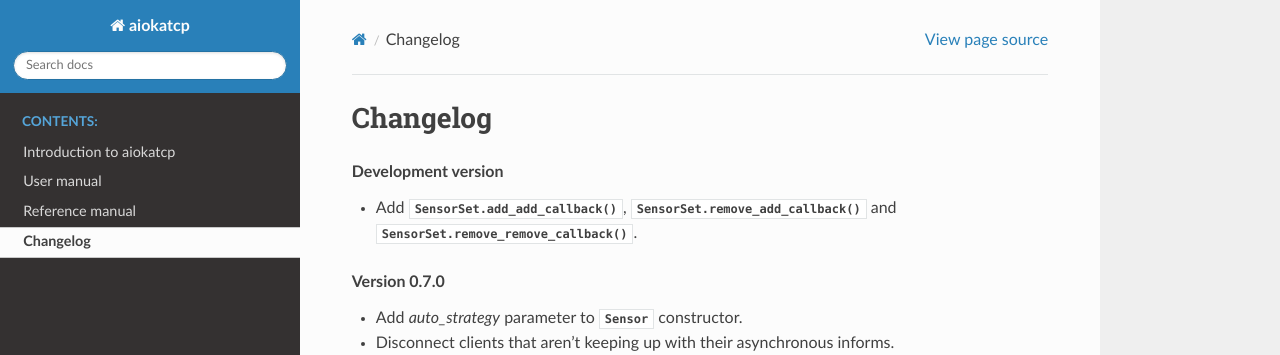
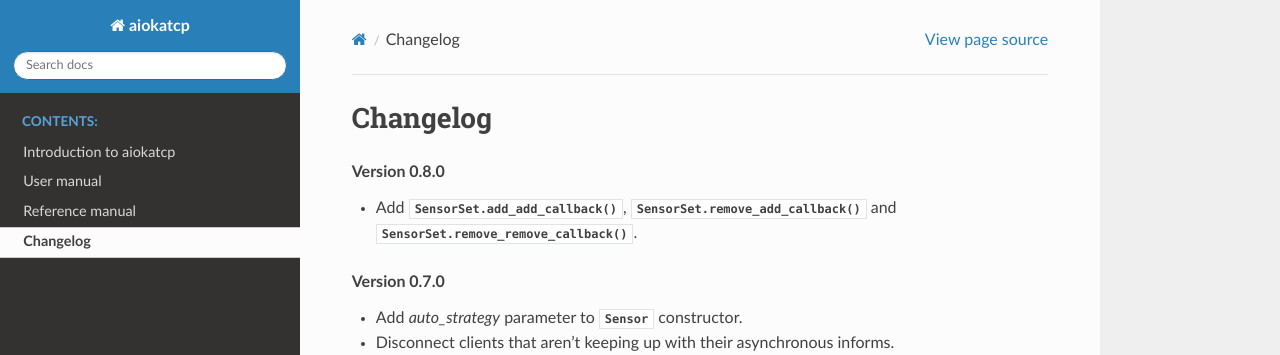
Before and after one commit to ska-sa/aiokatcp, a Sphinx documentation site: the page built from doc/changelog.rst, in a window 1280 px wide and 900 px high. Shown: the top 355 px of the window. Built offline with Sphinx 7.4.7 and the Read the Docs theme 2.0.0, drawn with Linux system fonts in a browser that asks for light colours; the version number could not be read and is left out.

Commit message:
Prepare for 0.8.0 release.

```diff
--- a/doc/changelog.rst
+++ b/doc/changelog.rst
@@ -1,7 +1,7 @@
 Changelog
 =========
 
-.. rubric:: Development version
+.. rubric:: Version 0.8.0
 
 - Add :meth:`.SensorSet.add_add_callback`, :meth:`SensorSet.remove_add_callback` and
   :meth:`SensorSet.remove_remove_callback`.
```
